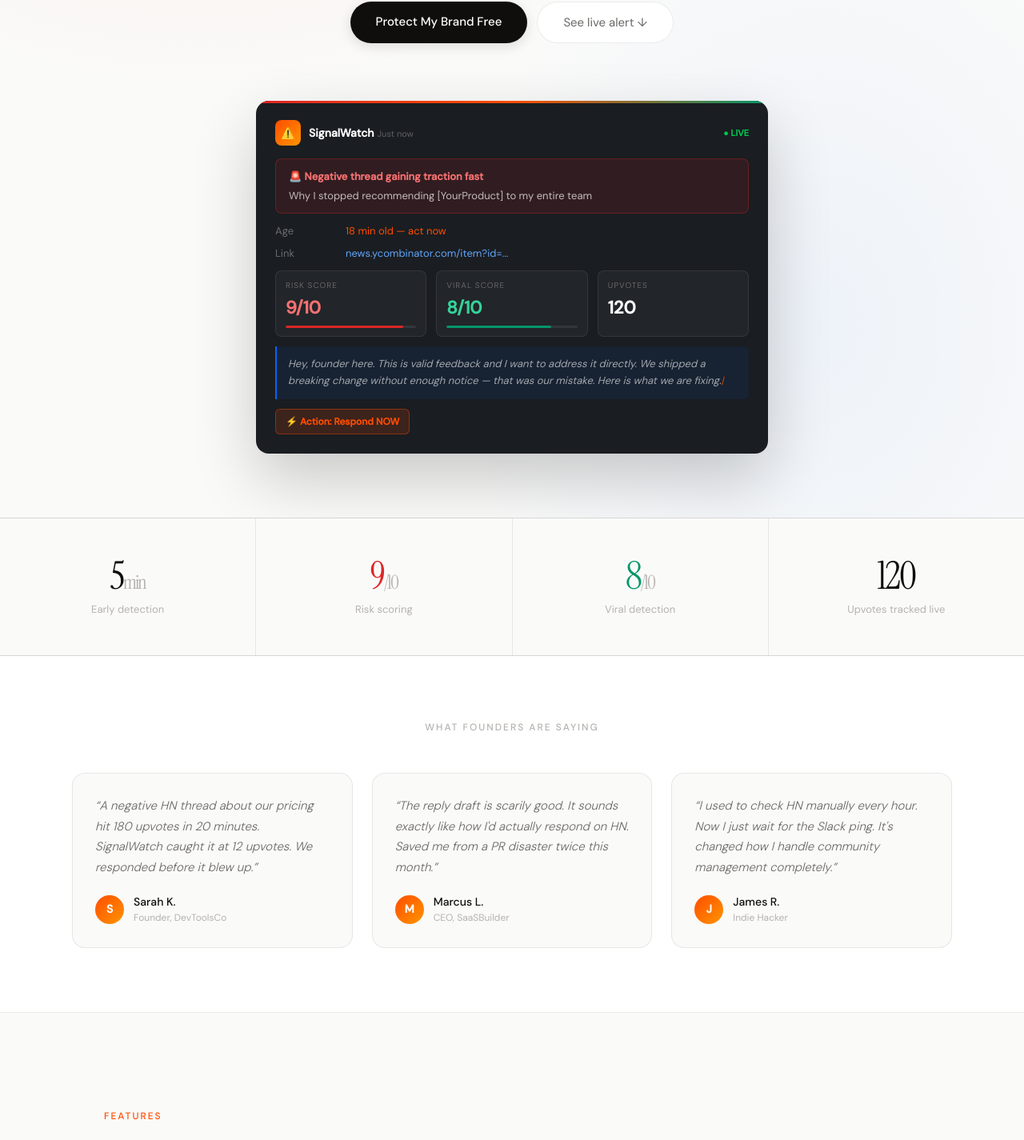
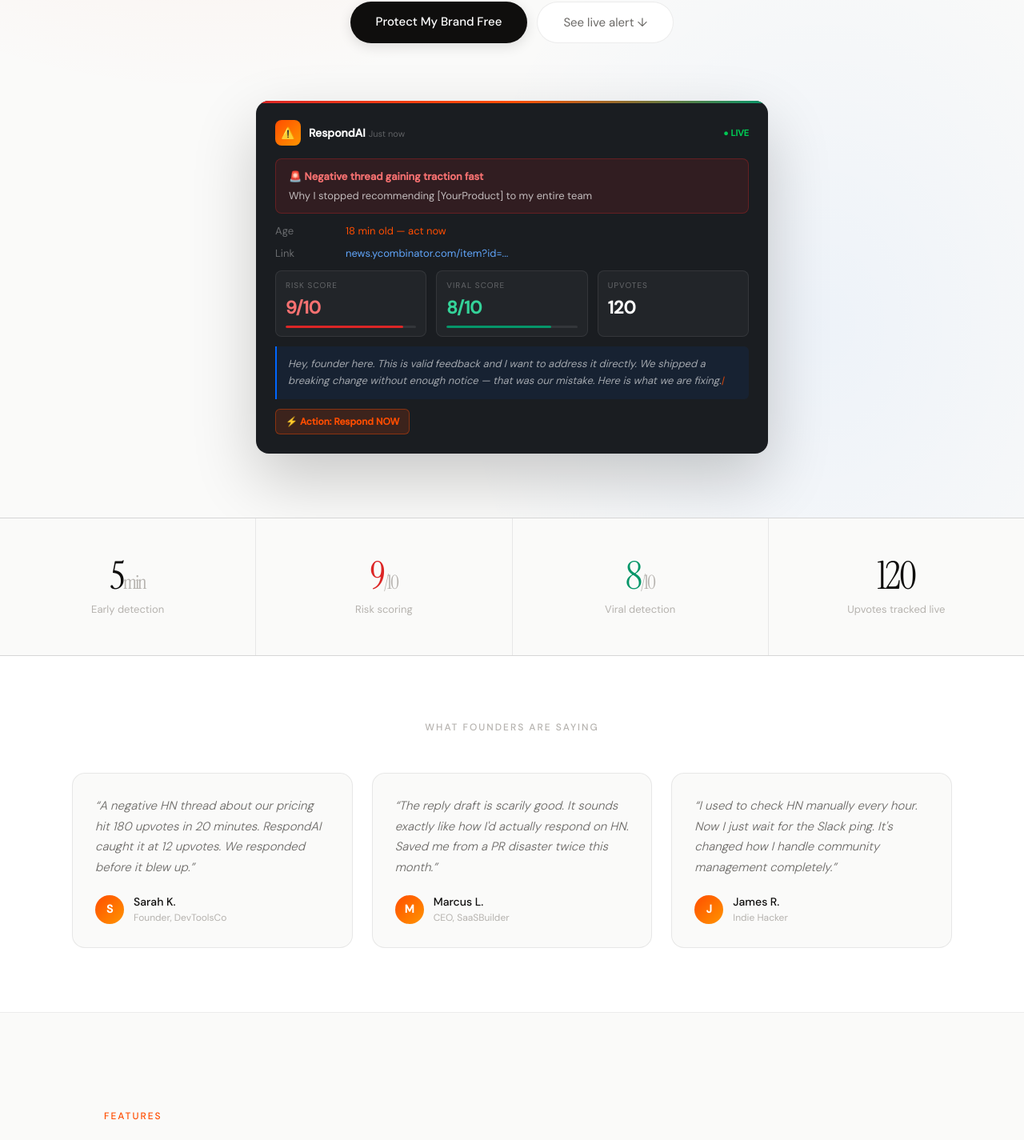
Before and after one commit to hmm-sass/hn-monitor, a Next.js app: page / in a window 1280 px wide. Shown: the part 558-1983 px from the top of the page at 80% size. Built offline with nearby package versions, Linux system fonts and the light colour scheme.

Commit message:
rename to RespondAI

```diff
--- a/app/page.tsx
+++ b/app/page.tsx
@@ -60,7 +60,7 @@ function TypingCard() {
       <div className="sp-header">
         <div className="sp-icon">⚠️</div>
         <div>
-          <span className="sp-name">SignalWatch</span>
+          <span className="sp-name">RespondAI</span>
           <span className="sp-time">Just now</span>
         </div>
         {phase >= 1 && <div className="sp-live">● LIVE</div>}
@@ -349,7 +349,7 @@ export default function Home() {
           <div className="social-label">What founders are saying</div>
           <div className="testimonials">
             {[
-              ["S","A negative HN thread about our pricing hit 180 upvotes in 20 minutes. SignalWatch caught it at 12 upvotes. We responded before it blew up.","Sarah K.","Founder, DevToolsCo"],
+              ["S","A negative HN thread about our pricing hit 180 upvotes in 20 minutes. RespondAI caught it at 12 upvotes. We responded before it blew up.","Sarah K.","Founder, DevToolsCo"],
               ["M","The reply draft is scarily good. It sounds exactly like how I'd actually respond on HN. Saved me from a PR disaster twice this month.","Marcus L.","CEO, SaaSBuilder"],
               ["J","I used to check HN manually every hour. Now I just wait for the Slack ping. It's changed how I handle community management completely.","James R.","Indie Hacker"],
             ].map(([avatar,text,name,role])=>(
@@ -484,7 +484,7 @@ export default function Home() {
 
       <footer>
         <a href="/" className="footer-logo">Signal<span>Watch</span></a>
-        <p>© 2025 SignalWatch. Built for founders who move fast.</p>
+        <p>© 2025 RespondAI. Built for founders who move fast.</p>
       </footer>
     </>
   );
```
